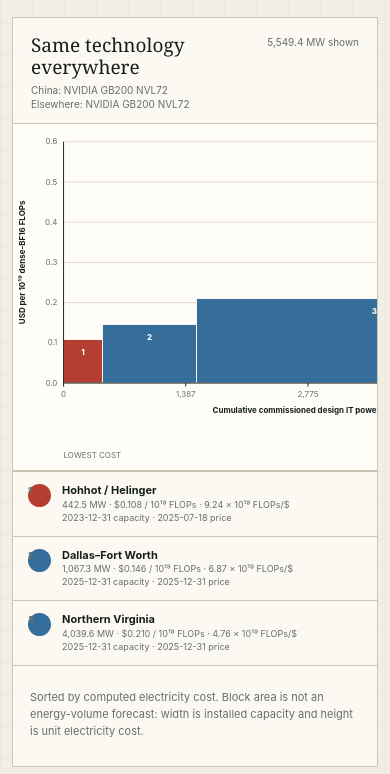
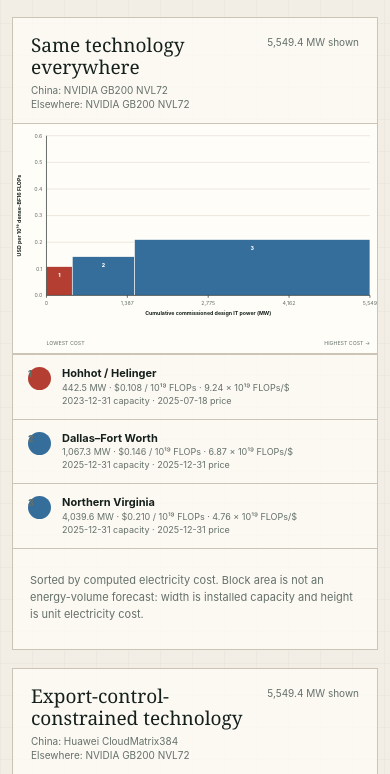
Before and after one commit to qrlow/compute-cost-curve, a website: page index.html in a window 390 px wide. Shown: the part 2025-2799 px from the top of the page. Drawn offline with Linux system fonts and the light colour scheme.

Commit message:
fix: fit cost curves on mobile

```diff
--- a/index.html
+++ b/index.html
@@ -217,6 +217,7 @@
       .page { width: min(100% - 24px, 1220px); }
       .topbar span { display: none; }
       h1 { font-size: 47px; }
+      .cost-curve { min-width: 0; }
       .audit-strip, .downloads, .block-key { grid-template-columns: 1fr; }
       .audit-strip div, .download, .block-key-item:nth-child(odd) { border-right: 0; }
       .audit-strip div, .download { border-bottom: 1px solid var(--ink); }
```
